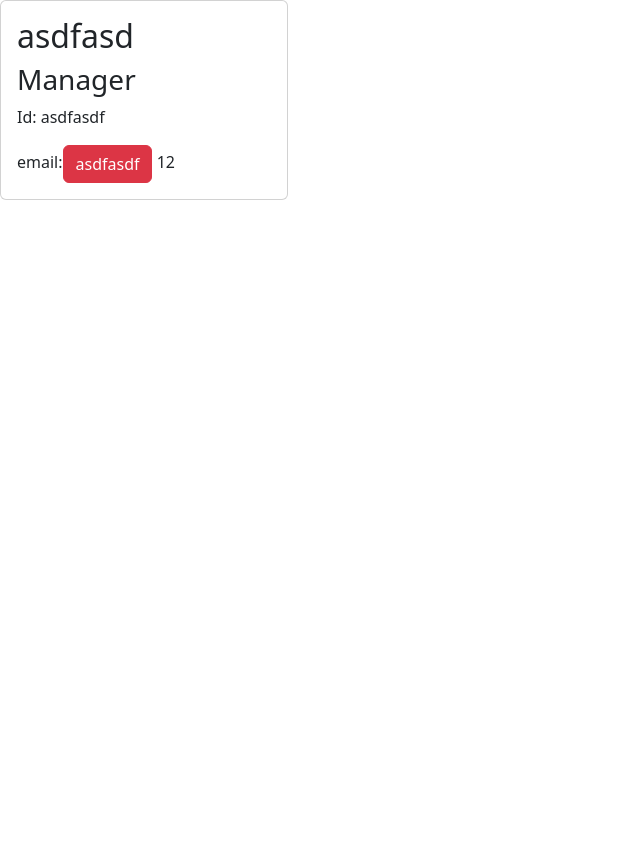
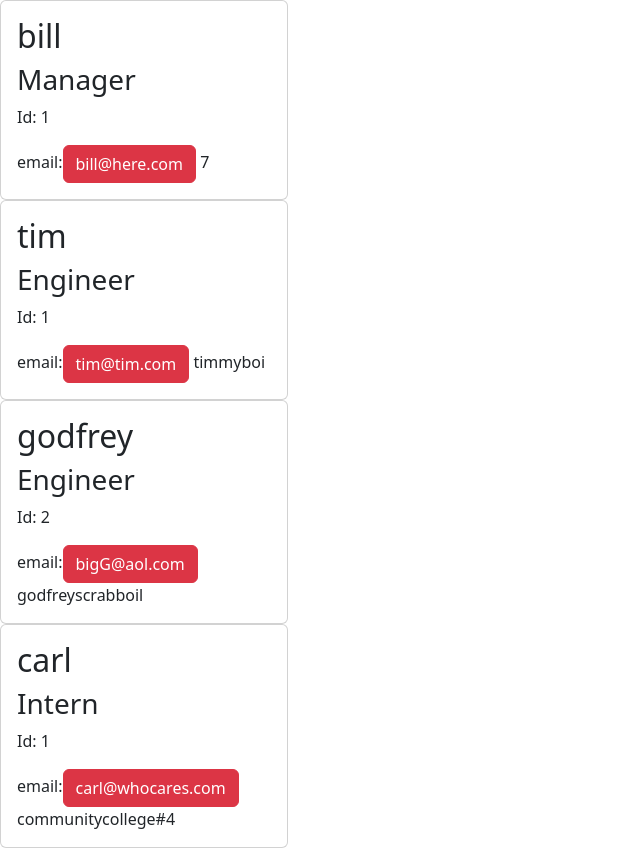
Before and after one commit to THoufty/TakingPromptsAndGivngTitles, a website: page main/dist/team.html in a window 1280 px wide. Shown: the whole page, without its empty margins (0-640 px from the left). Before the commit the page ends 800 px from the top, so only its background shows below. Drawn offline with nearby package versions, Linux system fonts and the light colour scheme.

```diff
--- a/main/dist/team.html
+++ b/main/dist/team.html
@@ -14,11 +14,44 @@
 
     <div class="card" style="width: 18rem;">
         <div class="card-body">
-            <h2>asdfasd</h2>
+            <h2>bill</h2>
             <h3 class="card-title">Manager</h3>
-            <p class="card-text ">Id: asdfasdf</p>
-            <a>email:<a href="#" class="btn btn-danger">asdfasdf</a>
-            <a>12</a>
+            <p class="card-text ">Id: 1</p>
+            <a>email:<a href="#" class="btn btn-danger">bill@here.com</a>
+            <a>7</a>
+
+        </div>
+    </div>
+
+    <div class="card" style="width: 18rem;">
+        <div class="card-body">
+            <h2>tim</h2>
+            <h3 class="card-title">Engineer</h3>
+            <p class="card-text ">Id: 1</p>
+            <a>email:<a href="#" class="btn btn-danger">tim@tim.com</a>
+            <a>timmyboi</a>
+
+        </div>
+    </div>
+
+    <div class="card" style="width: 18rem;">
+        <div class="card-body">
+            <h2>godfrey</h2>
+            <h3 class="card-title">Engineer</h3>
+            <p class="card-text ">Id: 2</p>
+            <a>email:<a href="#" class="btn btn-danger">bigG@aol.com</a>
+            <a>godfreyscrabboil</a>
+
+        </div>
+    </div>
+
+    <div class="card" style="width: 18rem;">
+        <div class="card-body">
+            <h2>carl</h2>
+            <h3 class="card-title">Intern</h3>
+            <p class="card-text ">Id: 1</p>
+            <a>email:<a href="#" class="btn btn-danger">carl@whocares.com</a>
+            <a>communitycollege#4</a>
 
         </div>
     </div>
```
Also changed, not shown: README.md.
